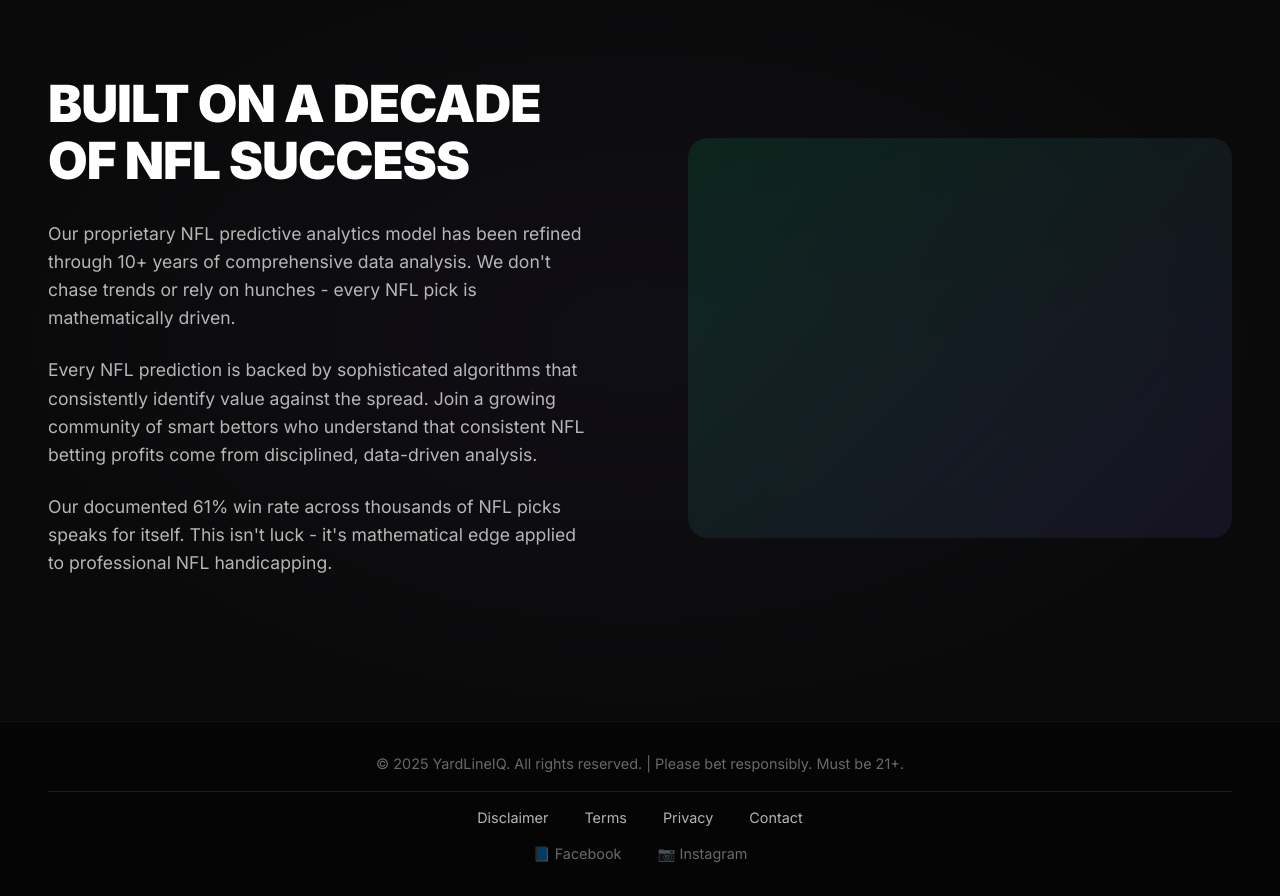
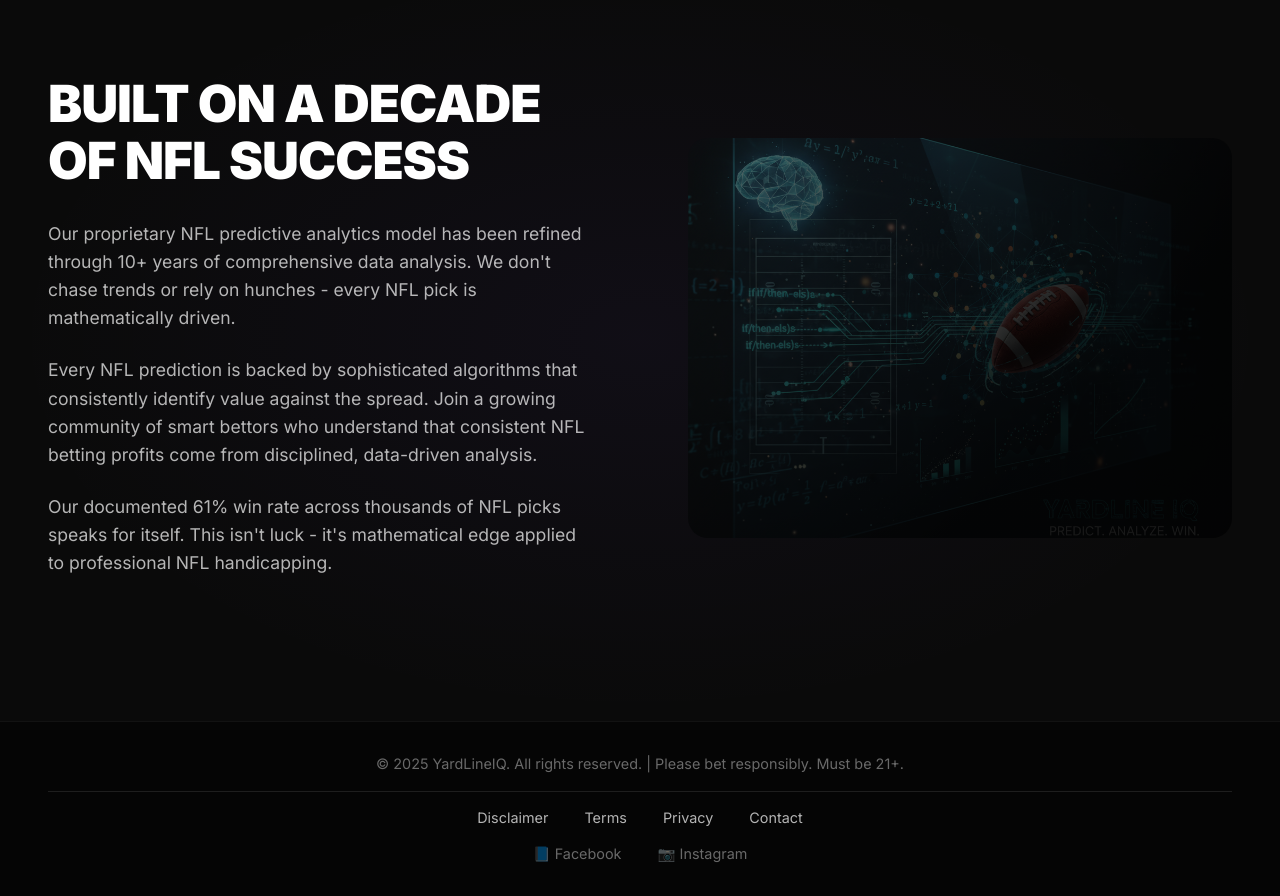
Before and after one commit to brsmith182/YardlineIQ, a website: page public/index.html in a window 1280 px wide. Shown: the part 3620-4516 px from the top of the page. Drawn offline with Linux system fonts and the light colour scheme.

Commit message:
Update index.html
Change about visual

```diff
--- a/public/index.html
+++ b/public/index.html
@@ -596,9 +596,16 @@
         .about-visual {
             position: relative;
             height: 400px;
-            background: linear-gradient(135deg, rgba(0, 255, 136, 0.1) 0%, rgba(139, 92, 246, 0.1) 100%);
             border-radius: 20px;
             overflow: hidden;
+            /* image + dark overlay */
+            background:
+                linear-gradient(
+                    135deg,
+                    rgba(0, 0, 0, 0.55) 0%,
+                    rgba(0, 0, 0, 0.9) 70%
+                ),
+                url("images/Gemini_Generated_Image_8aklhs8aklhs8akl.png") center/cover no-repeat;
         }
 
         .footer {
```
